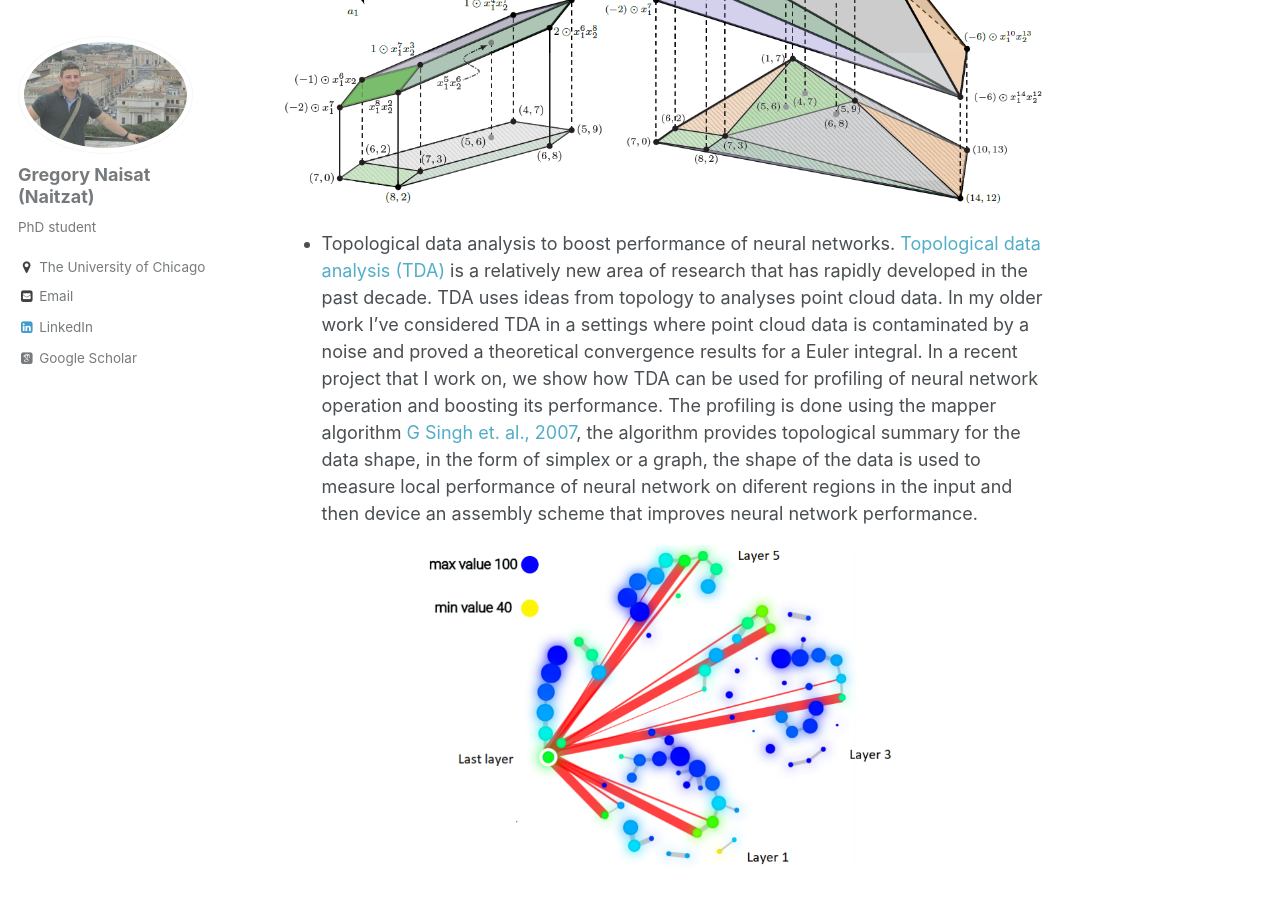
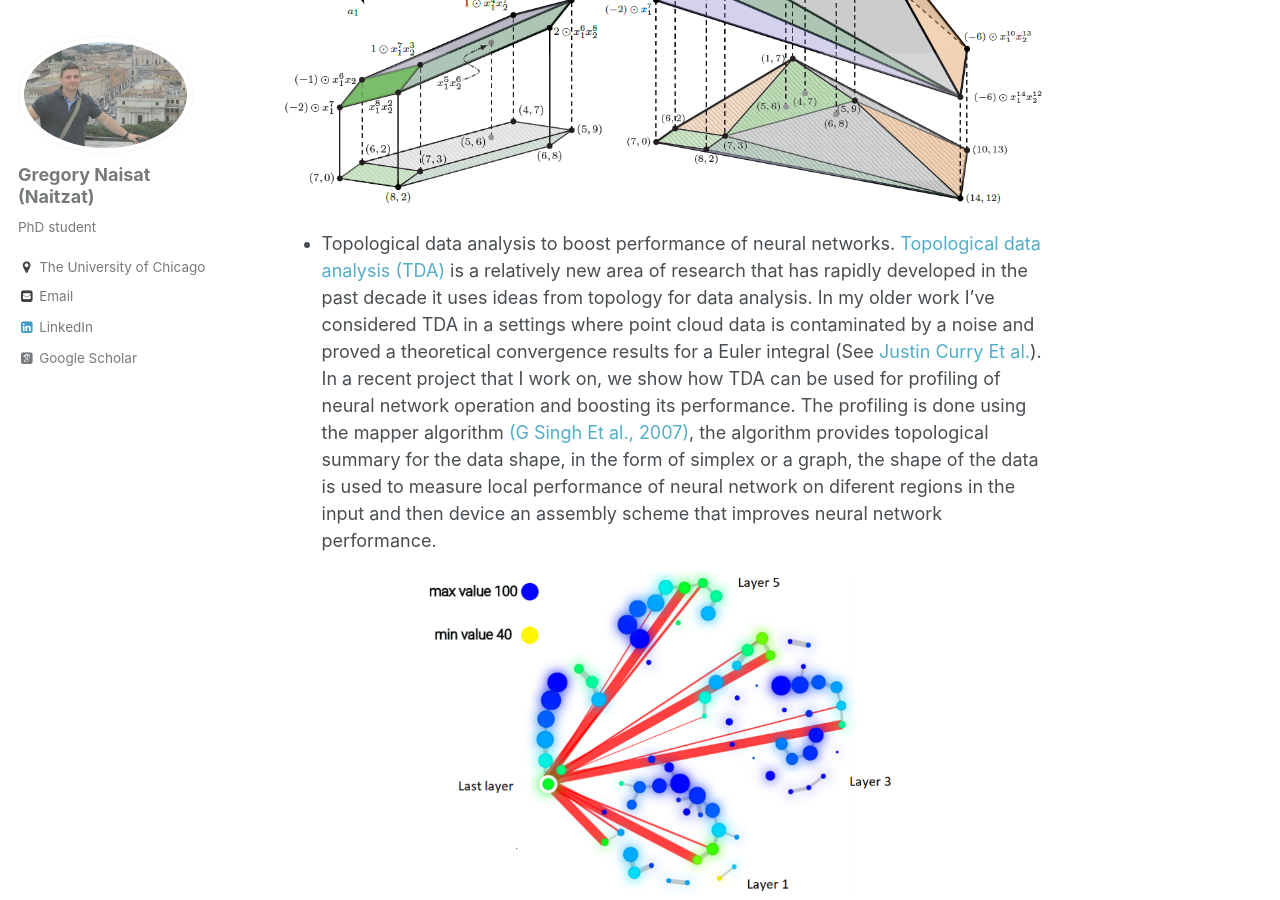
Before and after one commit to sgregnt/sgregnt.github.io, a Jekyll site: the page built from _pages/about.md, in a window 1280 px wide and 900 px high, scrolled down 1009 px. Built offline with Jekyll 4.4.1, drawn with Linux system fonts in a browser that asks for light colours; some web fonts are replaced.

Commit message:
link to Euler integral

```diff
--- a/_pages/about.md
+++ b/_pages/about.md
@@ -34,13 +34,13 @@ to the family of tropical rational maps. This novel connection between two previ
 
 * Topological data analysis to boost performance of neural networks.
 [Topological data analysis (TDA)](https://en.wikipedia.org/wiki/Topological_data_analysis) is a relatively
-new area of research that has rapidly developed in the past decade. TDA
-uses ideas from topology to analyses point cloud data. In my older work
+new area of research that has rapidly developed in the past decade it
+uses ideas from topology for data analysis. In my older work
 I've considered TDA in a settings where point cloud data is
 contaminated by a noise and proved a theoretical convergence results for
-a Euler integral. In a recent project that I work on, we show how TDA can be used for profiling
+a Euler integral (See [Justin Curry Et al.](https://www.math.upenn.edu/~ghrist/preprints/eulertome.pdf)). In a recent project that I work on, we show how TDA can be used for profiling
 of neural network operation and boosting its performance. The profiling
-is done using the mapper algorithm [G Singh et. al., 2007](https://research.math.osu.edu/tgda/mapperPBG.pdf), the algorithm provides topological
+is done using the mapper algorithm [(G Singh Et al., 2007)](https://research.math.osu.edu/tgda/mapperPBG.pdf), the algorithm provides topological
 summary for the data shape, in the form of simplex or a graph, the shape
 of the data is used to measure local performance of neural network on
 diferent regions in the input and  then device an assembly scheme that improves
```
